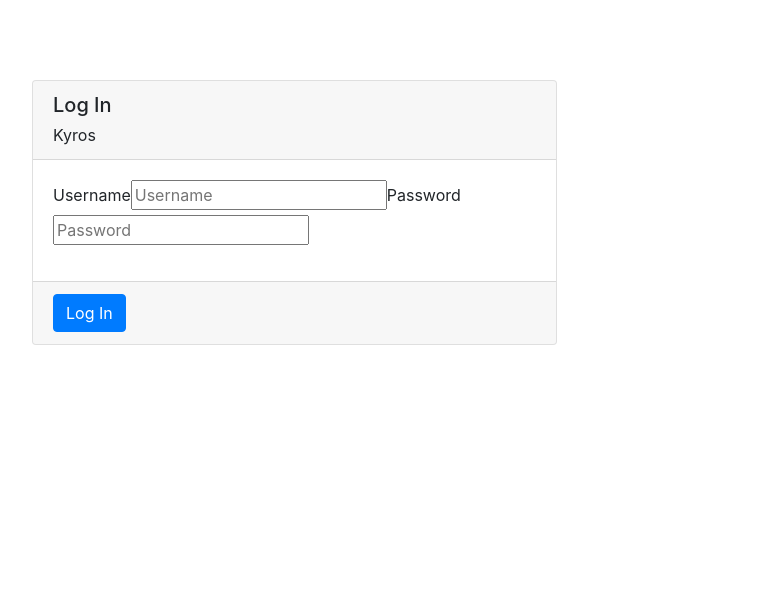
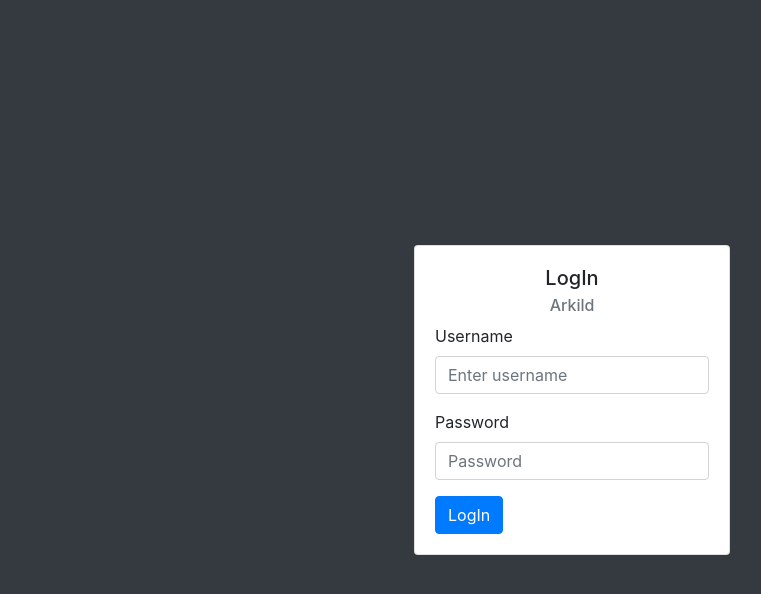
Before and after one commit to luis815/Hope2Finish, a Vue app in the folder front_end/: page /login in a window 1280 px wide. Shown: the top 594 px of the page, without its empty margins (68-829 px from the left). Built offline with nearby package versions, Linux system fonts and the light colour scheme.

Commit message:
Updated login page to Bootstrap #19
1. Updated card to use Bootstrap classes.
2. Updated grid system to Bootstrap.

```diff
--- a/front_end/src/views/LandingPage.vue
+++ b/front_end/src/views/LandingPage.vue
@@ -1,5 +1,5 @@
 <template>
-    <div id="LandingPage">
+    <div id="LandingPage" class="bg-dark">
         <nav class="navbar navbar-expand-lg navbar-light bg-light">
             <router-link class="navbar-brand" to="/">Kyros</router-link>
             <button class="navbar-toggler" type="button" data-toggle="collapse" data-target="#navbarNav"
@@ -17,10 +17,10 @@
                 </ul>
             </div>
         </nav>
-        <section id="welcome" class="text-center">
+        <section id="welcome" class="text-center text-white">
             <div class="container">
                 <div class="row">
-                    <div class="col-sm" id="welcome-msg">
+                    <div class="col-sm d-flex align-items-center">
                         <div id="welcome-msg-wrapper">
                             <h1 class="display-3">Upload your content.</h1>
                             <h3>Connect with your community.</h3>
@@ -43,7 +43,6 @@
 
 <style scoped>
     #LandingPage {
-        background: #191919;
         height: 100%;
         overflow: scroll;
     }
@@ -51,12 +50,6 @@
     #welcome {
         padding-top: 5em;
         padding-bottom: 5em;
-        color: whitesmoke;
-    }
-
-    #welcome-msg {
-        display: flex;
-        align-items: center;
     }
 
     #welcome img {
--- a/front_end/src/views/LogIn.vue
+++ b/front_end/src/views/LogIn.vue
@@ -1,24 +1,28 @@
 <template>
-    <div id="login">
+    <div id="login" class="d-flex align-items-center bg-dark">
         <div class="container">
-            <div class="columns">
-                <div class="column col-4 col-sm-10 col-lg-6 col-mx-auto">
-                    <div class="card">
-                        <div class="card-header">
-                            <div class="card-title h5">Log In</div>
-                            <div class="card-subtitle text-gray">Kyros</div>
-                        </div>
+            <div class="row justify-content-md-center">
+                <div class="col-md-auto">
+                    <div class="card text-left">
                         <div class="card-body">
-                            <div class="form-group">
-                                <label class="form-label" for="input-username">Username</label>
-                                <input class="form-input" type="text" spellcheck="false" id="input-username"
-                                       placeholder="Username">
-                                <label class="form-label" for="input-password">Password</label>
-                                <input class="form-input" type="password" id="input-password" placeholder="Password">
+                            <div class="text-center">
+                                <h5 class="card-title">LogIn</h5>
+                                <h6 class="card-subtitle mb-2 text-muted">Arkild</h6>
                             </div>
-                        </div>
-                        <div class="card-footer">
-                            <button v-on:click="login" class="btn btn-primary">Log In</button>
+                            <form>
+                                <div class="form-group">
+                                    <label for="inputUsername">Username</label>
+                                    <input type="text" class="form-control" id="inputUsername"
+                                           aria-describedby="usernameHelp"
+                                           placeholder="Enter username">
+                                </div>
+                                <div class="form-group">
+                                    <label for="inputPassword">Password</label>
+                                    <input type="password" class="form-control" id="inputPassword"
+                                           placeholder="Password">
+                                </div>
+                                <button type="submit" v-on:click="login" class="btn btn-primary">LogIn</button>
+                            </form>
                         </div>
                     </div>
                 </div>
@@ -41,6 +45,7 @@
 
 <style scoped>
     #login {
-        padding-top: 5rem;
+        height: 100%;
+        overflow: scroll;
     }
 </style>
```
